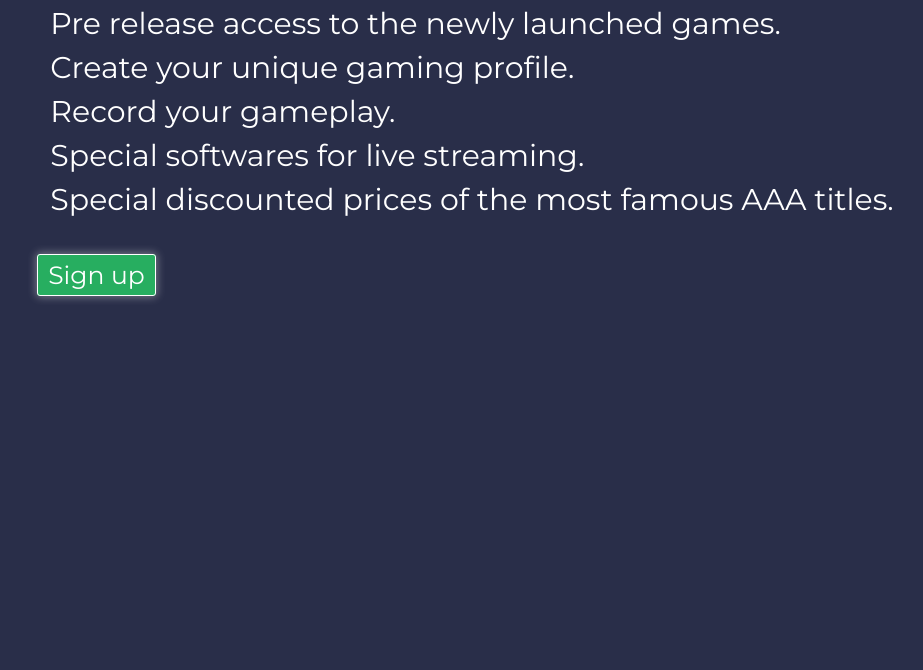
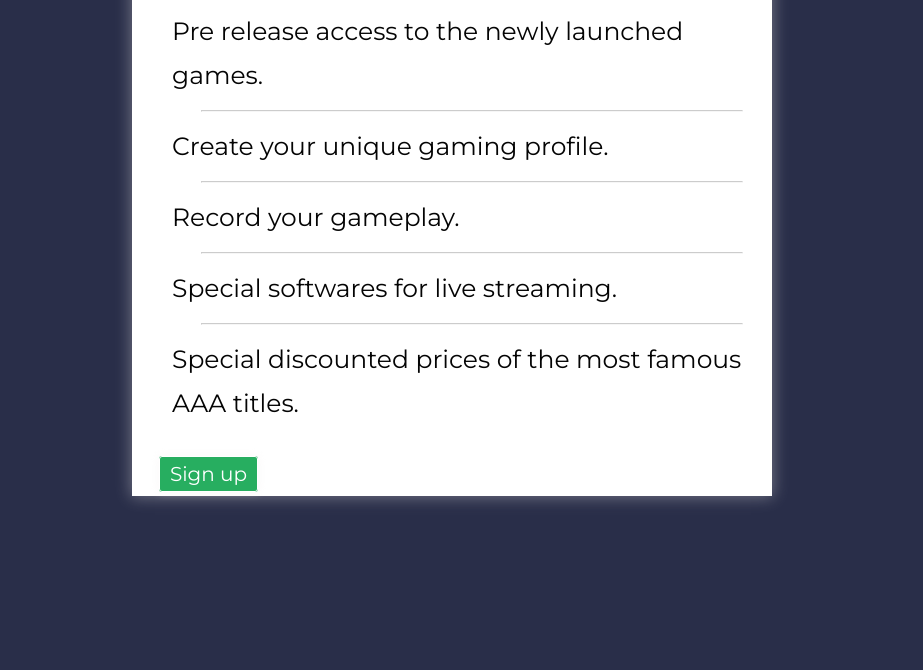
Before and after one commit to saurabhje/copro, a plain HTML site: page signin.html in a window 1280 px wide. Shown: the part 130-800 px from the top of the page, without its empty margins (188-1111 px from the left). Drawn offline with Linux system fonts and the light colour scheme.

Commit message:
added benefits page

```diff
--- a/signin.css
+++ b/signin.css
@@ -2,6 +2,13 @@
 html{
     height: 100%;
 	background: #292E49
+}
+.msform{
+    width: 50vw;
+	margin: 20px 50px;
+    background: white;
+    box-shadow: 0 0 15px 1px rgba(226, 223, 223, 0.4);
+
 }
 body {
     display: flex;
@@ -9,8 +16,8 @@ body {
     justify-content: space-around;
     align-items: center;
 	font-family: montserrat, arial, verdana;
-    color: white;
-    font-size: 30px;
+    color: rgb(4, 4, 4);
+    font-size: 25px;
     gap: 30px;
     line-height: 44px;
 }
@@ -26,7 +33,7 @@ body h1{
     padding: 5px 10px;
     width: 60px;
     height: 10px;
-    font-size: smaller;
+    font-size: 20px;
     box-shadow: 0 0 8px 1px rgba(244, 240, 240, 0.4);
     text-decoration: none;
     background: #27AE60;
@@ -34,3 +41,7 @@ body h1{
     border-radius: 3px;
     border: solid 1px white;
 }
+hr{
+    opacity: 0.5;
+    width: 90%;
+}
--- a/signin.html
+++ b/signin.html
@@ -8,14 +8,18 @@
     <link rel="stylesheet" href="signin.css">
 </head>
 <body>
-    <div id="#msform">
+    <div class="msform">
         <table>
-        <h1>SIGN IN BENEFITS :-</h1>
+        <h1>SIGN IN BENEFITS :--</h1>
             <ul>
                 <li>Pre release access to the newly launched games.</li>
+                <hr>
                 <li>Create your unique gaming profile.</li>
+                <hr>
                 <li>Record your gameplay.</li>
+                <hr>
                 <li>Special softwares for live streaming.</li>
+                <hr>
                 <li>Special discounted prices of the most famous AAA titles.</li>
             </ul>
         </table>
```
